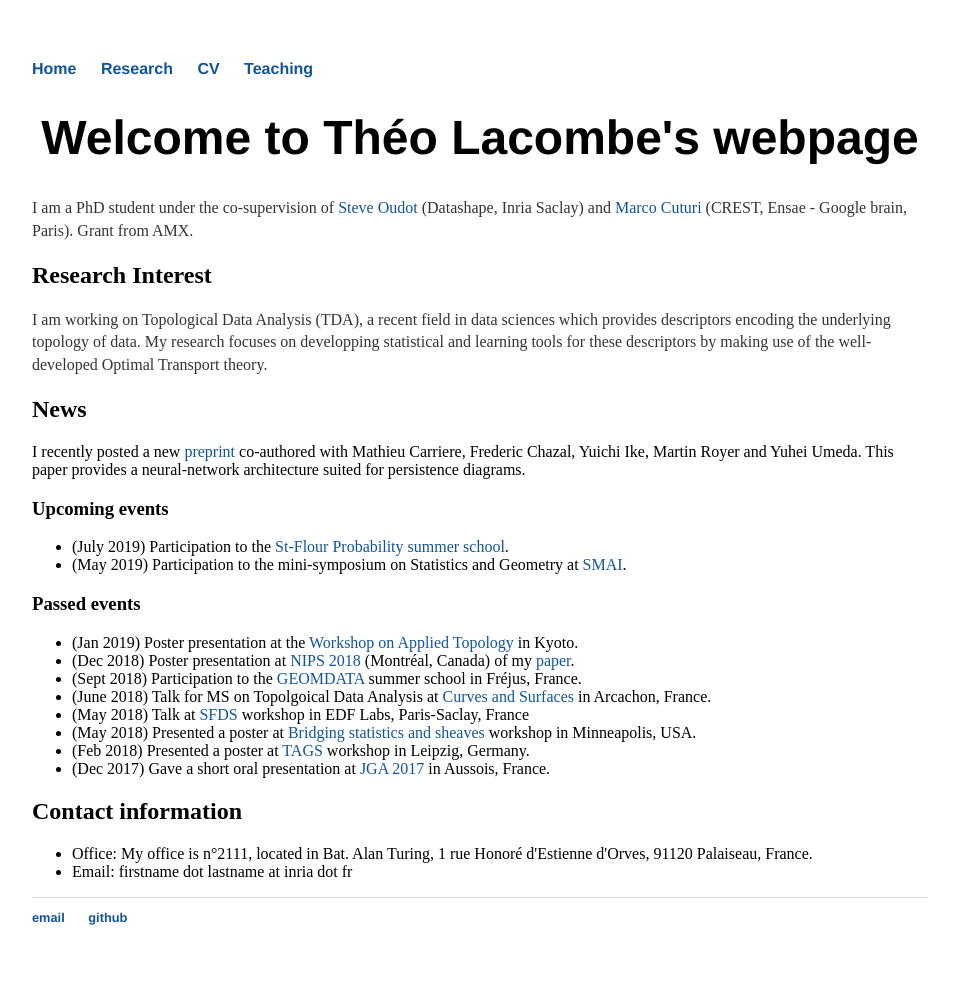
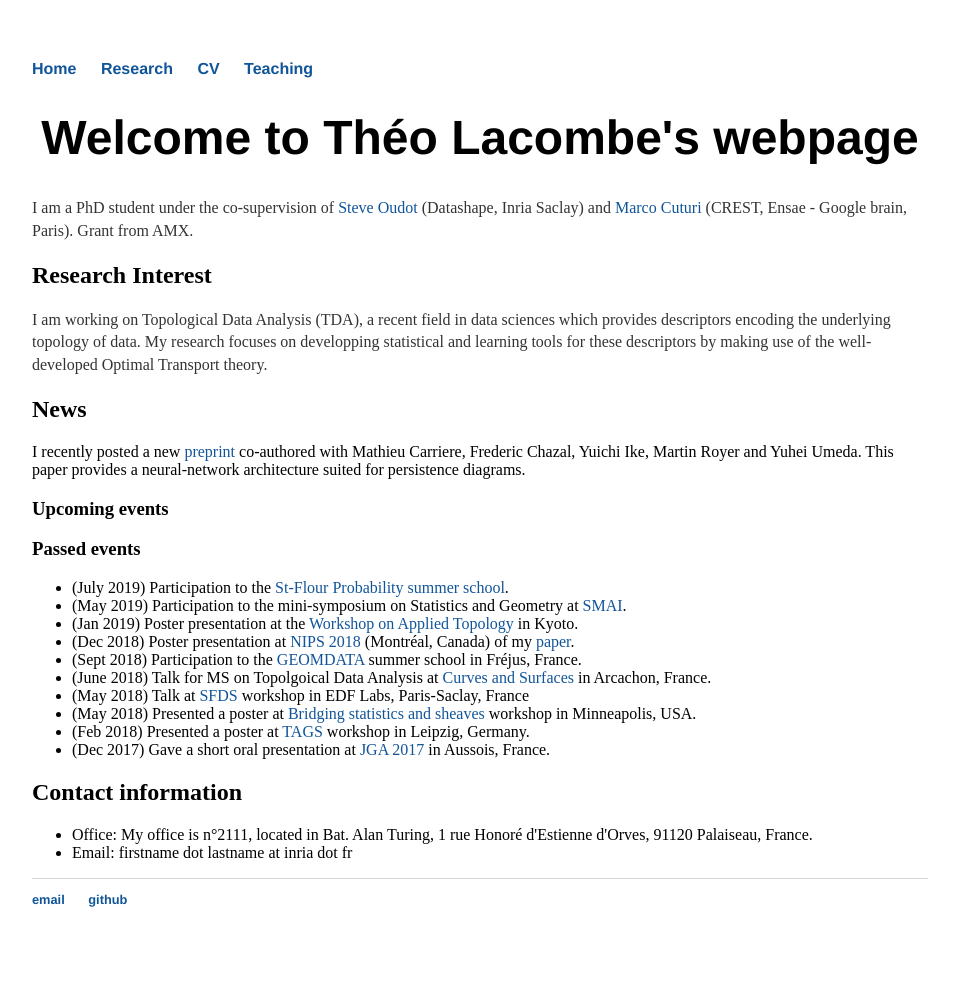
Before and after one commit to tlacombe/tlacombe.github.io, a Jekyll site: the page built from index.html, in a window 1280 px wide. Shown: the whole page, without its empty margins (160-1119 px from the left). Built offline with Jekyll 4.4.1, drawn with Linux system fonts in a browser that asks for light colours.

Commit message:
update events

```diff
--- a/index.html
+++ b/index.html
@@ -16,12 +16,12 @@ title: Theo Lacombe's webpage
 
 	<h3> Upcoming events</h3>
 	<ul>
-		<li> (July 2019) Participation to the <a href="http://recherche.math.univ-bpclermont.fr/stflour/">St-Flour Probability summer school</a>.</li>
-		<li> (May 2019) Participation to the mini-symposium on Statistics and Geometry at <a href="http://smai.emath.fr/smai2019/index.php">SMAI</a>.</li>
 	</ul>
 
         <h3> Passed events </h3>
 	<ul>
+		<li> (July 2019) Participation to the <a href="http://recherche.math.univ-bpclermont.fr/stflour/">St-Flour Probability summer school</a>.</li>
+		<li> (May 2019) Participation to the mini-symposium on Statistics and Geometry at <a href="http://smai.emath.fr/smai2019/index.php">SMAI</a>.</li>
 		<li> (Jan 2019) Poster presentation at the <a href="http://math.kyokyo-u.ac.jp/~yokoyama/WAT2019.html">Workshop on Applied Topology</a> in Kyoto.</li>
 		<li> (Dec 2018) Poster presentation at <a href="https://nips.cc/Conferences/2018">NIPS 2018</a> (Montréal, Canada) of my <a href="https://arxiv.org/pdf/1805.08331.pdf">paper</a>.</li>
 		<li> (Sept 2018) Participation to the <a href="https://geomdata.sciencesconf.org/">GEOMDATA</a> summer school in Fréjus, France.</li>
```
